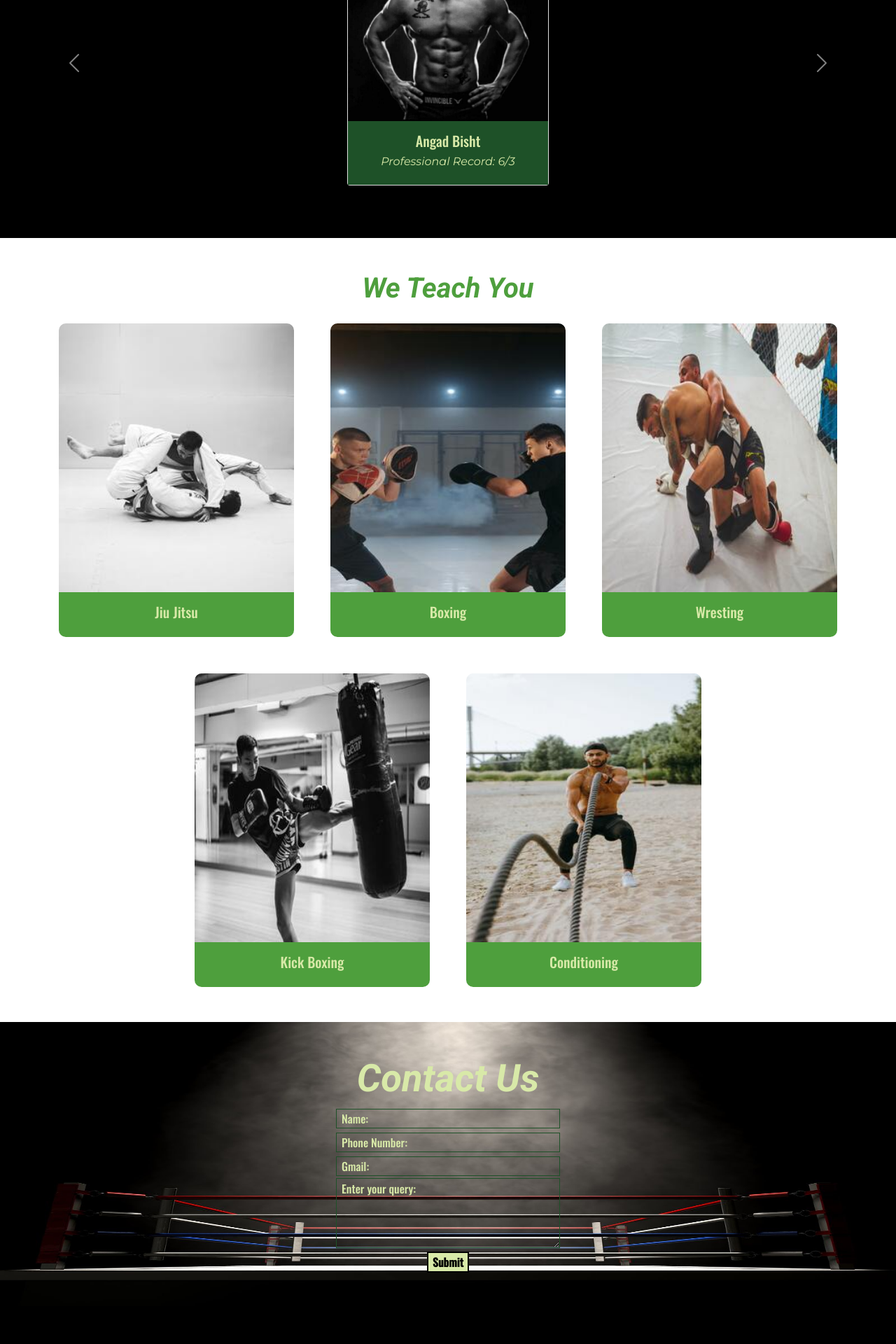
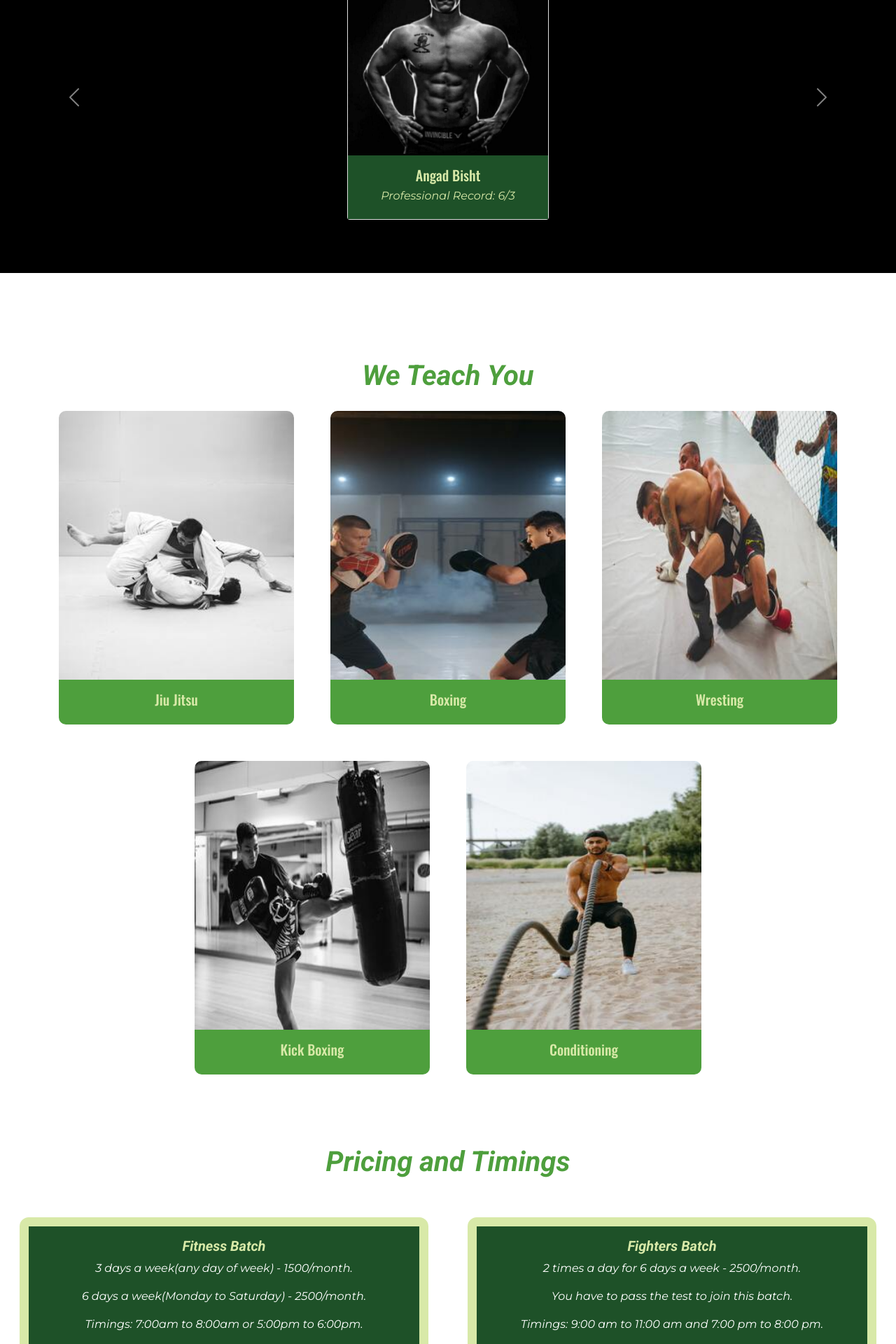
Before and after one commit to TusharDimri/Mutant-MMA-Academy, a Flask app: page / in a window 1280 px wide. Shown: the part 1480-3400 px from the top of the page at 70% size. Run offline with Flask 2, Linux system fonts and the light colour scheme; some libraries are stand-ins or nearby versions.

Commit message:
Added Pricing Section and few layout changes.

```diff
--- a/static/styles/style.css
+++ b/static/styles/style.css
@@ -204,6 +204,10 @@ textarea {
 
 /* Services Section */
 
+#services{
+  padding: 2%;
+}
+
 #services h1 {
   color: #4e9f3d;
   font-weight: 700;
@@ -236,6 +240,10 @@ textarea {
 }
 
 /* About Section */
+
+#about{
+  padding: 2% 0;
+}
 
 #about h1, h2{
   color: #4e9f3d;
@@ -282,3 +290,33 @@ textarea {
   background-color: #1e5128;
   color: #d8e9a8;
 }
+
+/* Pricing Section */
+#pricing{
+  padding: 2% 0;
+}
+
+.pricing-heading{
+  color: #4e9f3d;
+}
+
+.pricing-container{
+  margin: 3% 4%;
+  padding: 0 15%;
+}
+
+.pricing-container .card{
+  color: #d8e9a8;
+  background-color: #1e5128;
+  border: 13px solid #d8e9a8;
+  border-radius: 13px;
+}
+
+.pricing-container .card .card-title{
+  font-family: 'Roboto', sans-serif;
+
+}
+.pricing-container .card .card-text{
+  color: white;
+  font-family: 'Montserrat', sans-serif;
+}
--- a/templates/index.html
+++ b/templates/index.html
@@ -16,7 +16,9 @@
   <!-- Google Fonts -->
   <link rel="preconnect" href="https://fonts.googleapis.com">
   <link rel="preconnect" href="https://fonts.gstatic.com" crossorigin>
-  <link href="https://fonts.googleapis.com/css2?family=Montserrat:ital@1&family=Oswald:wght@500&family=Roboto:ital,wght@1,700&display=swap" rel="stylesheet">
+  <link
+    href="https://fonts.googleapis.com/css2?family=Montserrat:ital@1&family=Oswald:wght@500&family=Roboto:ital,wght@1,700&display=swap"
+    rel="stylesheet">
 
   <!-- Font Awesome -->
   <link rel="stylesheet" href="https://pro.fontawesome.com/releases/v5.10.0/css/all.css"
@@ -53,6 +55,9 @@
               <a class="nav-link" href="#services">Services</a>
             </li>
             <li class="nav-item">
+              <a class="nav-link" href="#pricing">Pricing</a>
+            </li>
+            <li class="nav-item">
               <a class="nav-link" href="#contact">Contact</a>
             </li>
           </ul>
@@ -82,7 +87,7 @@
   <!-- About Section -->
   <section id="about">
     <h1 class="font-1 align-center my-4">About Us</h1>
-    <p>
+    <p class="font-3">
       Lorem ipsum dolor sit amet consectetur adipisicing elit. Fuga velit amet
       sapiente id doloremque! Ratione iusto perferendis asperiores explicabo
       fugiat expedita, vero mollitia, modi dolores reiciendis, velit saepe sed
@@ -238,6 +243,35 @@
     </div>
   </section>
 
+  <!-- Pricing Section -->
+  <section id="pricing">
+    <h1 class="font-1 align-center pricing-heading">Pricing and Timings</h1>
+    <div class="container-fluid pricing-container">
+      <div class="row">
+        <div class="col-sm-6">
+          <div class="card  align-center mx-3 my-3">
+            <div class="card-body">
+              <h5 class="card-title">Fitness Batch</h5>
+              <p class="card-text">3 days a week(any day of week) - 1500/month.</p>
+              <p class="card-text">6 days a week(Monday to Saturday) - 2500/month.</p>
+              <p class="card-text">Timings: 7:00am to 8:00am or 5:00pm to 6:00pm.</p>
+            </div>
+          </div>
+        </div>
+        <div class="col-sm-6">
+          <div class="card  align-center mx-3 my-3">
+            <div class="card-body">
+              <h5 class="card-title">Fighters Batch</h5>
+              <p class="card-text">2 times a day for 6 days a week - 2500/month.</p>
+              <p class="card-text">You have to pass the test to join this batch. </p>
+              <p class="card-text">Timings: 9:00 am to 11:00 am and 7:00 pm to 8:00 pm.</p>
+            </div>
+          </div>
+        </div>
+      </div>
+    </div>
+  </section>
+
   <!-- Contact Section -->
   <section id="contact">
     <div class="container-fluid background">
@@ -257,6 +291,7 @@
       </div>
     </div>
   </section>
+
 
   <!-- Footer -->
   <footer id="footer" class="white-section">
```
